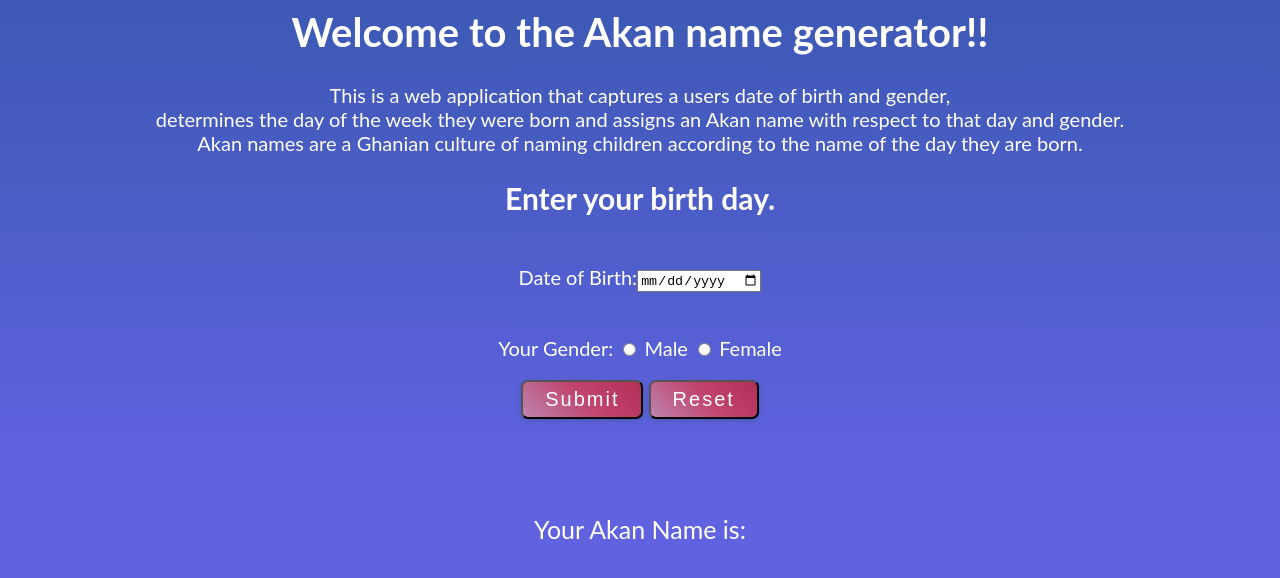
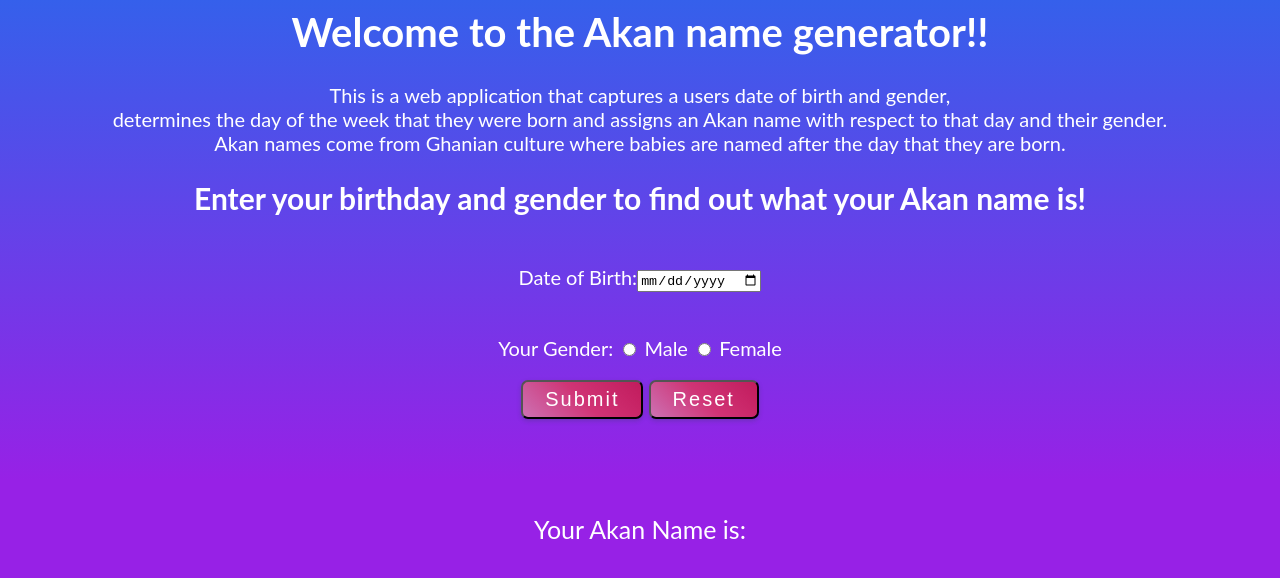
Before and after one commit to AhmadSAshraf/Akan-Name-Generator, a plain HTML site: page index.html in a window 1280 px wide. Drawn offline with Linux system fonts and the light colour scheme.

Commit message:
This commit will add finishing touches

```diff
--- a/css/styles.css
+++ b/css/styles.css
@@ -3,7 +3,7 @@ body {
   background-size: 36%;
   background-position: right 600px top 370px;
   color: rgb(255, 255, 255);
-  background: linear-gradient(to bottom, rgb(61, 89, 180), #6062e0 60%);
+  background: linear-gradient(to bottom, rgb(53, 96, 235), #9721e6 60%);
   font-family: "Lato", sans-serif;
   font-size: 20px;
   text-align: center;
--- a/index.html
+++ b/index.html
@@ -12,13 +12,13 @@
         This is a web application that captures a users date of birth and
         gender,
         <br />
-        determines the day of the week they were born and assigns an Akan name
-        with respect to that day and gender.
+        determines the day of the week that they were born and assigns an Akan name
+        with respect to that day and their gender.
         <br />
-        Akan names are a Ghanian culture of naming children according to the
-        name of the day they are born.
+        Akan names come from Ghanian culture where babies are named after the day
+        that they are born.
       </p>
-      <h2>Enter your birth day.</h2>
+      <h2>Enter your birthday and gender to find out what your Akan name is!</h2>
       <br />
       <form>
         Date of Birth:<input type="date" id="dob" name="dob" value="" />
```
